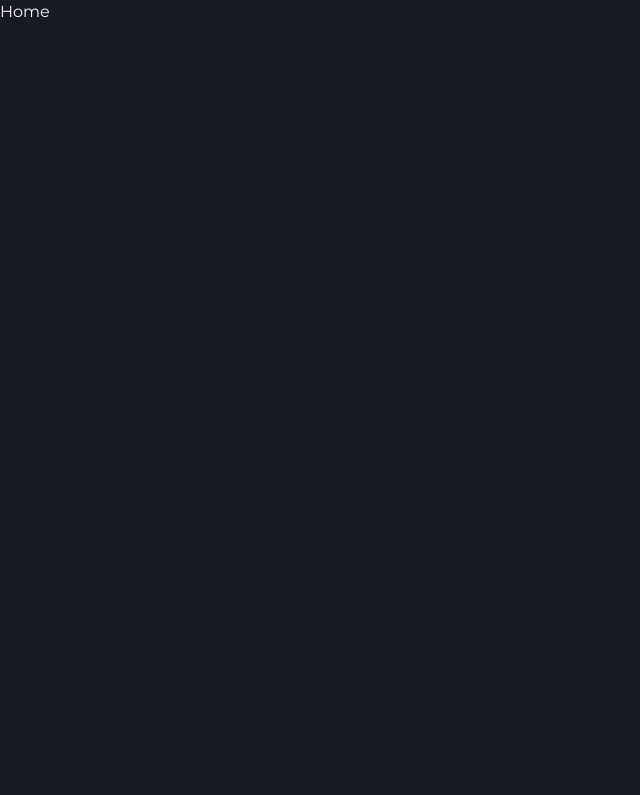
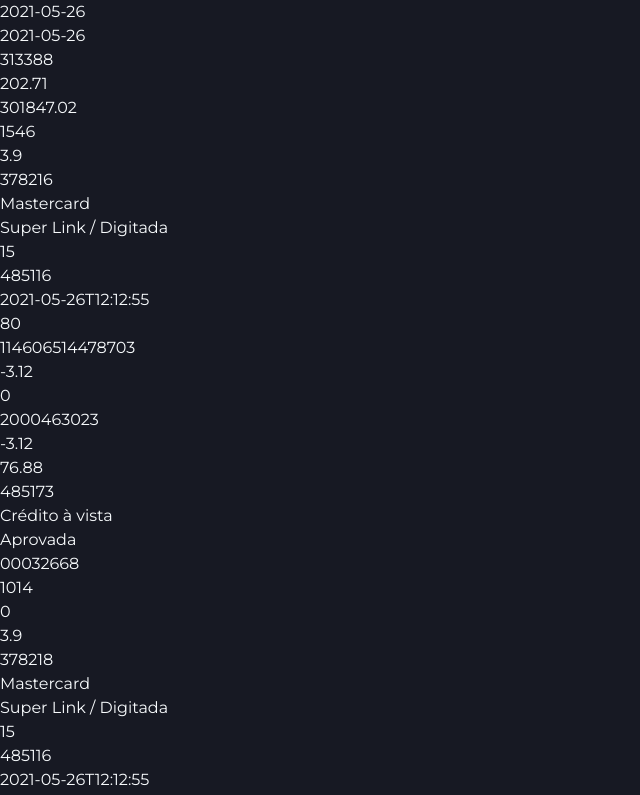
Before and after one commit to allanalves10/frontend-cielo, a React (Vite) app: page / in a window 1280 px wide. Shown: the top 795 px of the page, without its empty margins (0-640 px from the left). Built offline with nearby package versions, Linux system fonts and the light colour scheme; data requests are answered from the project's data file.

Commit message:
feat: called api and show data initial

```diff
--- a/src/pages/Home/index.tsx
+++ b/src/pages/Home/index.tsx
@@ -1,12 +1,29 @@
-import { useEffect } from "react"
+import { useEffect, useState } from "react"
 import Api from "../../services/Api"
+import { ItemData } from "../../types/ItemTypes"
+import { SummaryData } from "../../types/SummaryTypes"
+import { PromiseStatus } from "../../utils/enums/statusPromiseEnum"
 
 export function Home() {
+    const [items, setItems] = useState<ItemData[]>([])
+    const [summary, setSummary] = useState<SummaryData>()
+
     useEffect(() => {
         (async() => {
             try {
-                const { data } = await Api.get('/items')
-                console.log(data)
+                const [resultPromiseItems, resultPromiseSummary] = await Promise.allSettled([
+                    Api.get('/items'),
+                    Api.get('/summary'),
+                ])
+                if (resultPromiseItems.status === PromiseStatus.FULFILLED) {
+                    const responseDataItem = resultPromiseItems.value.data;
+                    setItems(responseDataItem);
+                }
+
+                if (resultPromiseSummary.status === PromiseStatus.FULFILLED) {
+                    const responseDataSummary = resultPromiseSummary.value.data;
+                    setSummary(responseDataSummary);
+                }
             } catch (err) {
                 console.error(err);
             }
@@ -14,6 +31,42 @@
     }, [])
 
     return(
-        <h1>Home</h1>
+        <>
+            {summary && (
+                <div>
+                    <p>{summary.initialDate}</p>
+                    <p>{summary.finalDate}</p>
+                    <p>{summary.totalAmount}</p>
+                    <p>{summary.totalAverageAmount}</p>
+                    <p>{summary.totalNetAmount}</p>
+                    <p>{summary.totalQuantity}</p>
+                </div>
+            )}
+            {!!items.length && items.map(item => (
+                <div key={item.id}>
+                    <p>{item.administrationFee}</p>
+                    <p>{item.authorizationCode}</p>
+                    <p>{item.cardBrand}</p>
+                    <p>{item.channel}</p>
+                    <p>{item.channelCode}</p>
+                    <p>{item.cnpjRoot}</p>
+                    <p>{item.date}</p>
+                    <p>{item.grossAmount}</p>
+                    <p>{item.id}</p>
+                    <p>{item.mdrFeeAmount}</p>
+                    <p>{item.mdrTaxAmount}</p>
+                    <p>{item.merchantId}</p>
+                    <p>{item.minimumMDRAmmount}</p>
+                    <p>{item.netAmount}</p>
+                    <p>{item.paymentNode}</p>
+                    <p>{item.paymentType}</p>
+                    <p>{item.status}</p>
+                    <p>{item.terminal}</p>
+                    <p>{item.truncatedCardNumber}</p>
+                    <p>{item.withdrawAmount}</p>
+                </div>
+            ))}
+            <h1>Home</h1>
+        </>
     )
 }
--- /dev/null
+++ b/src/utils/enums/statusPromiseEnum.ts
@@ -0,0 +1,4 @@
+export enum PromiseStatus {
+    FULFILLED = 'fulfilled',
+    REJECTED = 'rejected',
+}
```
